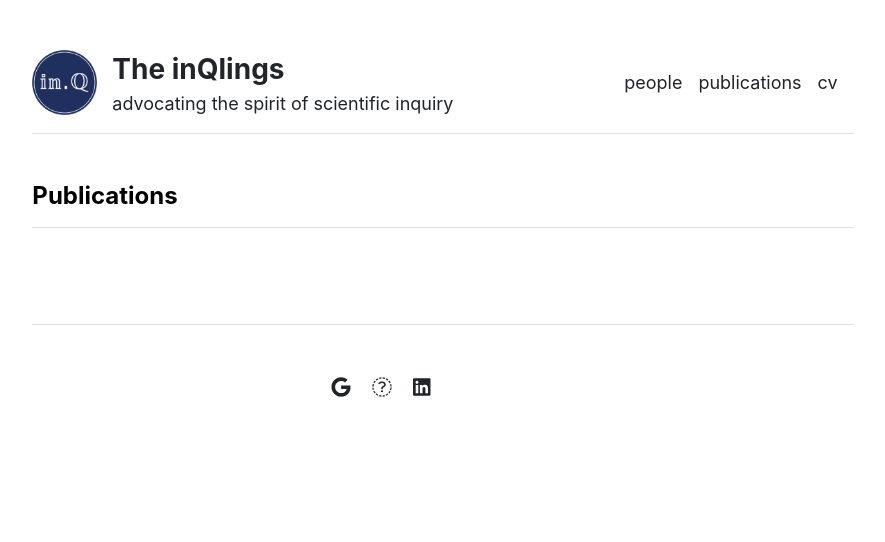
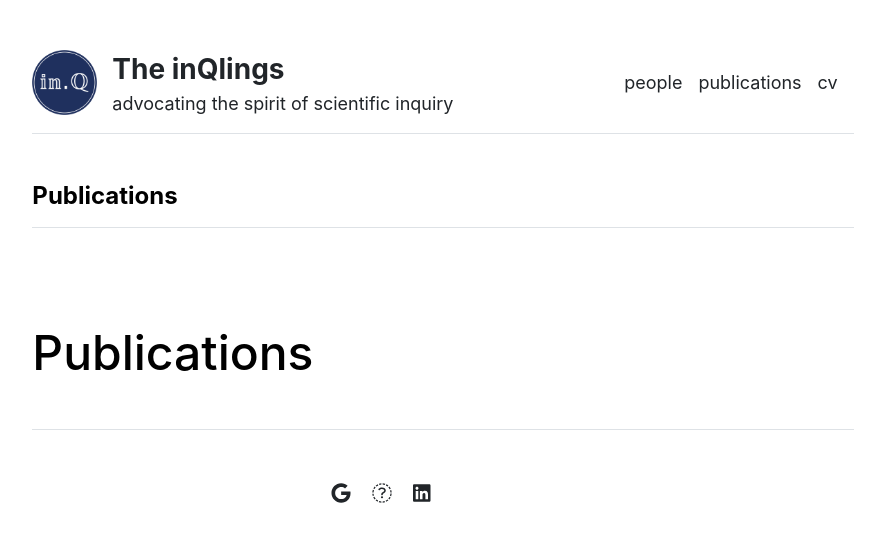
Before and after one commit to nelly-ng/nelly-ng.github.io, a Jekyll site: the page built from publications.md, in a window 1280 px wide. Shown: the top 542 px of the page, without its empty margins (197-1082 px from the left). Built offline with Jekyll 4.4.1, drawn with Linux system fonts in a browser that asks for light colours.

Commit message:
Update publications.html

```diff
--- a/_layouts/publications.html
+++ b/_layouts/publications.html
@@ -5,3 +5,16 @@
 {{ content }}
 
 {% include publications.html %}
+
+<section id="publications">
+  <h2>Publications</h2>
+  {% assign years = site.data.publications.index | sort_natural: "first" | reverse %}
+  {% for year in years %}
+    <h3>{{ year[0] }}</h3>
+    <ul>
+      {% for pub in year[1] %}
+        <li><a href="{{ pub.url }}" target="_blank" rel="noopener">{{ pub.name }}</a></li>
+      {% endfor %}
+    </ul>
+  {% endfor %}
+</section>
```
